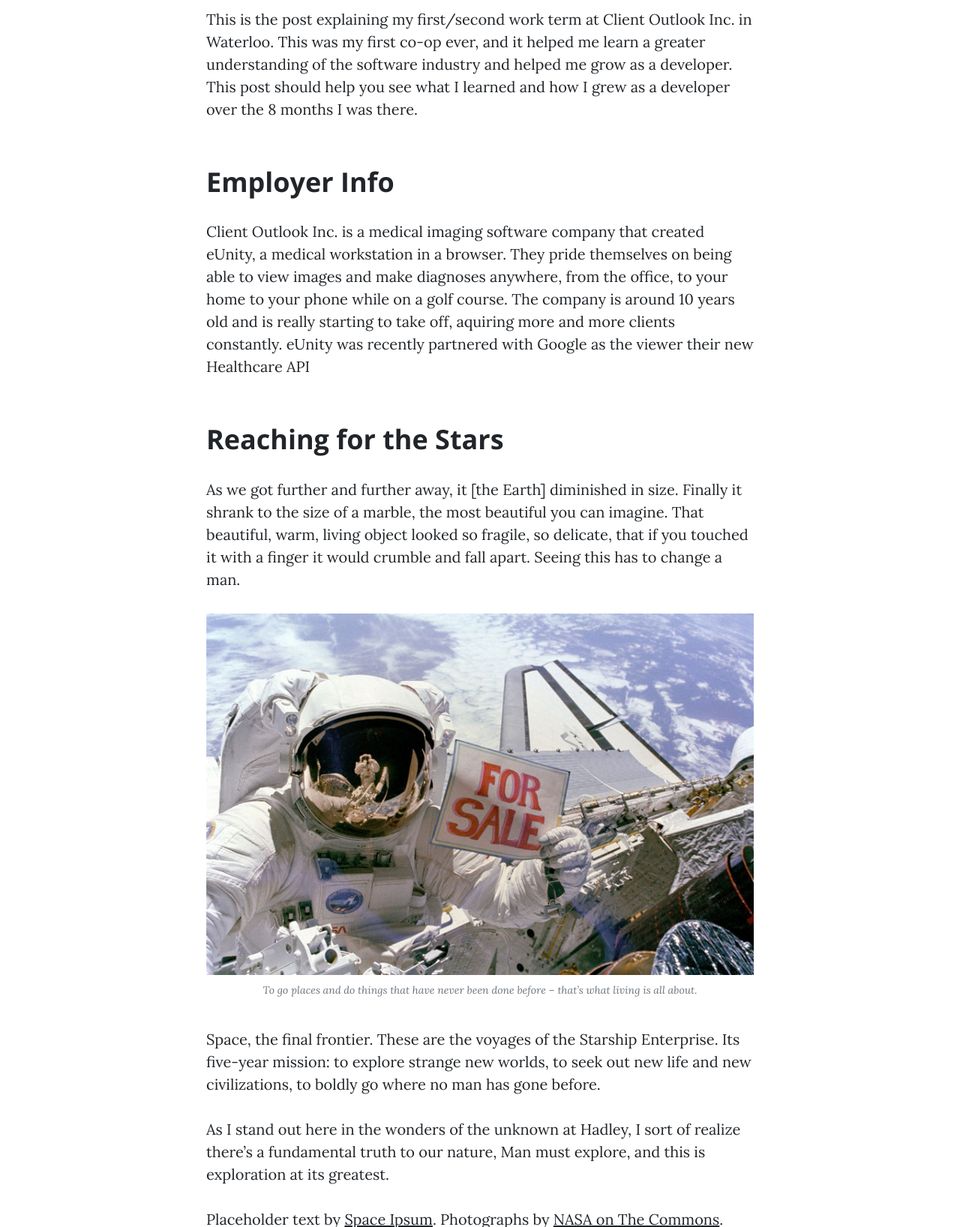
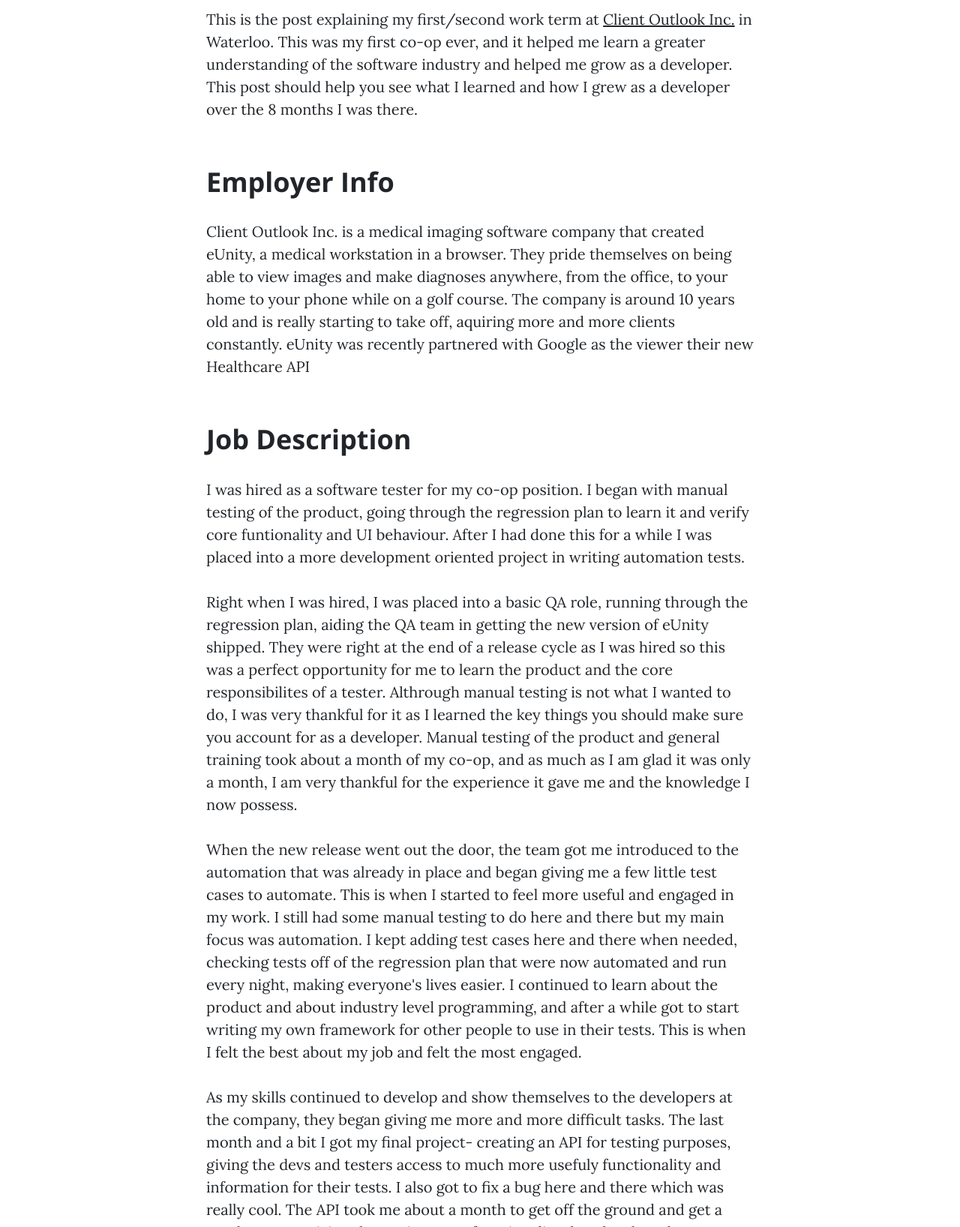
Before and after one commit to NoahBraam/NoahBraam.github.io, a website: page clientoutlook.html in a window 1280 px wide. Shown: the part 733-2369 px from the top of the page at 75% size. Drawn offline with nearby package versions, Linux system fonts and the light colour scheme.

Commit message:
added job description and empty space for remaining sections

```diff
--- a/clientoutlook.html
+++ b/clientoutlook.html
@@ -77,16 +77,30 @@
 
             <h2 class="section-heading">Introduction</h2>
 
-            <p>This is the post explaining my first/second work term at Client Outlook Inc. in Waterloo. This was my first co-op ever, and it helped me learn a greater understanding of the software industry and helped me grow as a developer. This post should help you see what I learned and how I grew as a developer over the 8 months I was there.</p>
+            <p>This is the post explaining my first/second work term at <a href="http://www.clientoutlook.com">Client Outlook Inc.</a> in Waterloo. This was my first co-op ever, and it helped me learn a greater understanding of the software industry and helped me grow as a developer. This post should help you see what I learned and how I grew as a developer over the 8 months I was there.</p>
 
             <h2 class="section-heading">Employer Info</h2>
 
             <p>Client Outlook Inc. is a medical imaging software company that created eUnity, a medical workstation in a browser. They pride themselves on being able to view images and make diagnoses anywhere, from the office, to your home to your phone while on a golf course. The company is around 10 years old and is really starting to take off, aquiring more and more clients constantly. eUnity was recently partnered with Google as the viewer their new Healthcare API</p>
 
-            <h2 class="section-heading">Reaching for the Stars</h2>
+            <h2 class="section-heading">Job Description</h2>
 
-            <p>As we got further and further away, it [the Earth] diminished in size. Finally it shrank to the size of a marble, the most beautiful you can imagine. That beautiful, warm, living object looked so fragile, so delicate, that if you touched it with a finger it would crumble and fall apart. Seeing this has to change a man.</p>
+            <p>I was hired as a software tester for my co-op position. I began with manual testing of the product, going through the regression plan to learn it and verify core funtionality and UI behaviour. After I had done this for a while I was placed into a more development oriented project in writing automation tests.</p>
 
+            <p>Right when I was hired, I was placed into a basic QA role, running through the regression plan, aiding the QA team in getting the new version of eUnity shipped. They were right at the end of a release cycle as I was hired so this was a perfect opportunity for me to learn the product and the core responsibilites of a tester. Althrough manual testing is not what I wanted to do, I was very thankful for it as I learned the key things you should make sure you account for as a developer. Manual testing of the product and general training took about a month of my co-op, and as much as I am glad it was only a month, I am very thankful for the experience it gave me and the knowledge I now possess.</p>
+
+            <p>When the new release went out the door, the team got me introduced to the automation that was already in place and began giving me a few little test cases to automate. This is when I started to feel more useful and engaged in my work. I still had some manual testing to do here and there but my main focus was automation. I kept adding test cases here and there when needed, checking tests off of the regression plan that were now automated and run every night, making everyone's lives easier. I continued to learn about the product and about industry level programming, and after a while got to start writing my own framework for other people to use in their tests. This is when I felt the best about my job and felt the most engaged.</p>
+
+            <p>As my skills continued to develop and show themselves to the developers at the company, they began giving me more and more difficult tasks. The last month and a bit I got my final project- creating an API for testing purposes, giving the devs and testers access to much more usefuly functionality and information for their tests. I also got to fix a bug here and there which was really cool. The API took me about a month to get off the ground and get a good start on, giving the testing team functionality that they have been wanting for around a year. Finally, before I left I got to created a very valuable test, an image comparison test that runs every night to ensure nothing breaks during the development of new features.</p>
+
+            <h2 class="section-heading">Goals</h2>
+            <p></p>
+
+            <h2 class="section-heading">Conclusion</h2>
+            <p></p>
+
+            <h2 class="section-heading">Acknowledgments</h2>
+            <p></p>
             <a href="#">
               <img class="img-fluid" src="img/post-sample-image.jpg" alt="">
             </a>
```
